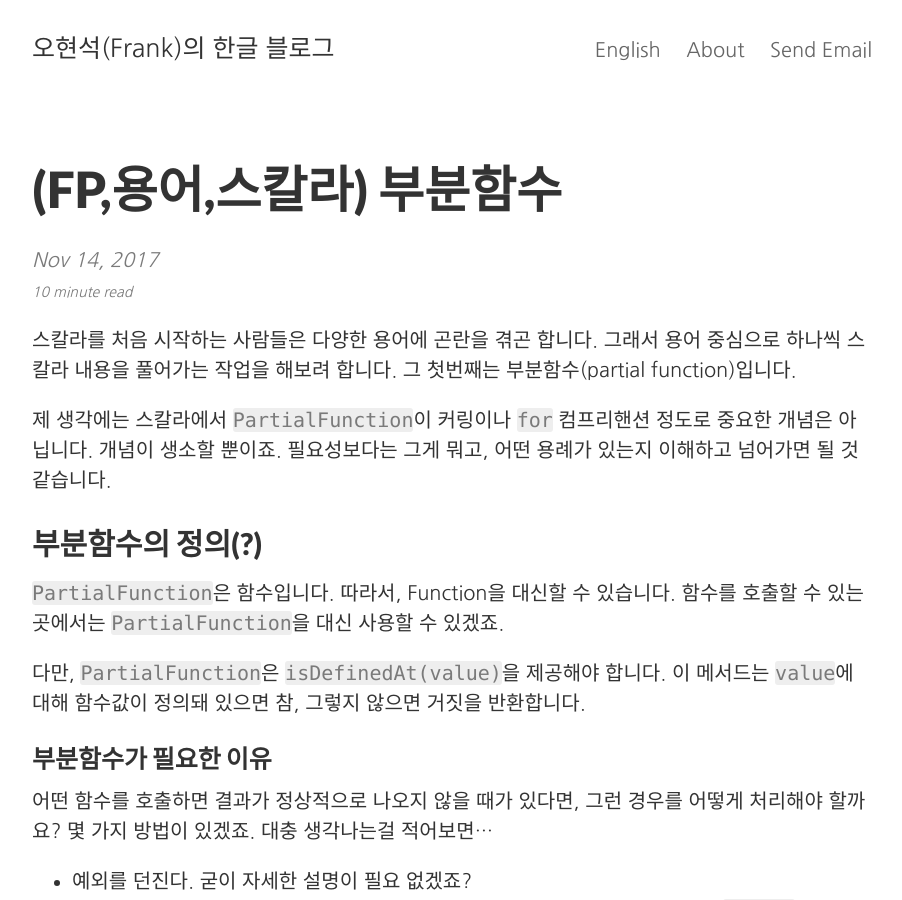
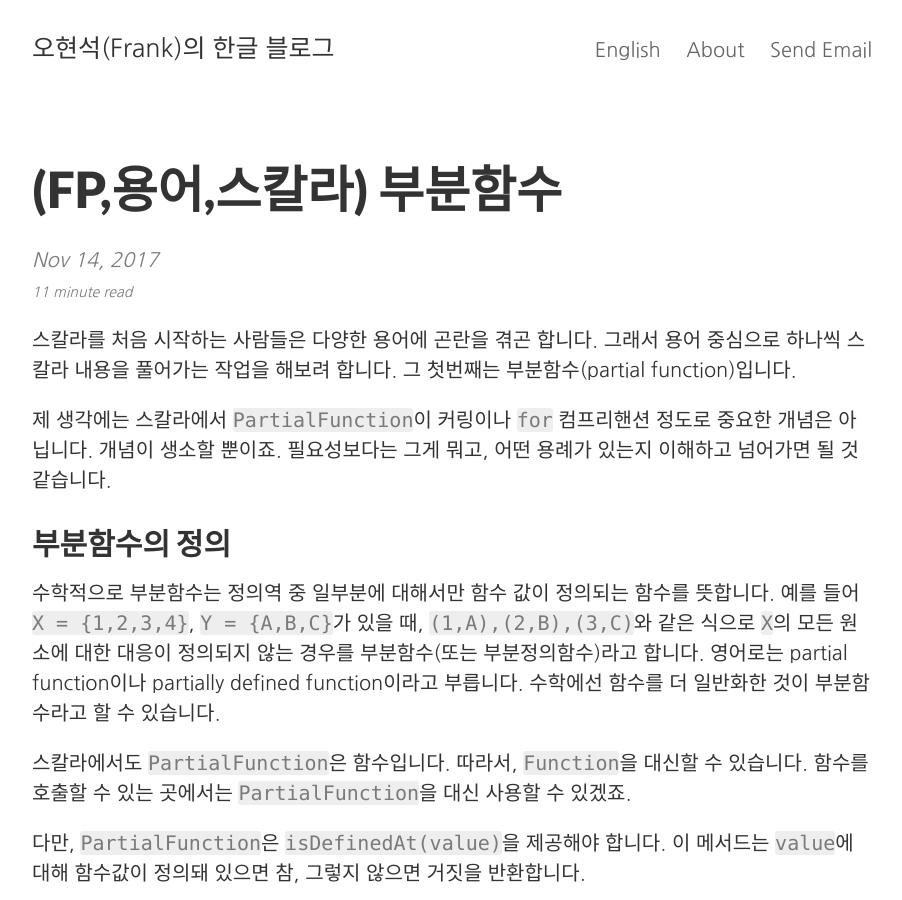
Before and after one commit to enshahar/enshahar.github.io, a Jekyll site: the page built from _posts/2017-11-14-scala-partialApplication.md, in a window 1280 px wide and 900 px high. Shown: the whole window, without its empty margins (188-1090 px from the left). Built offline with Jekyll 4.4.1, drawn with Linux system fonts in a browser that asks for light colours; some web fonts are replaced.

Commit message:
partial application

```diff
--- a/_posts/2017-11-14-scala-partialApplication.md
+++ b/_posts/2017-11-14-scala-partialApplication.md
@@ -10,9 +10,11 @@ categories: FP terms scala
 
 제 생각에는 스칼라에서 `PartialFunction`이 커링이나 `for` 컴프리핸션 정도로 중요한 개념은 아닙니다. 개념이 생소할 뿐이죠. 필요성보다는 그게 뭐고, 어떤 용례가 있는지 이해하고 넘어가면 될 것 같습니다.
 
-## 부분함수의 정의(?)
+## 부분함수의 정의
 
-`PartialFunction`은 함수입니다. 따라서, Function을 대신할 수 있습니다. 함수를 호출할 수 있는 곳에서는 `PartialFunction`을 대신 사용할 수 있겠죠.
+수학적으로 부분함수는 정의역 중 일부분에 대해서만 함수 값이 정의되는 함수를 뜻합니다. 예를 들어 `X = {1,2,3,4}`, `Y = {A,B,C}`가 있을 때, `(1,A),(2,B),(3,C)`와 같은 식으로 `X`의 모든 원소에 대한 대응이 정의되지 않는 경우를 부분함수(또는 부분정의함수)라고 합니다. 영어로는 partial function이나 partially defined function이라고 부릅니다. 수학에선 함수를 더 일반화한 것이 부분함수라고 할 수 있습니다.
+
+스칼라에서도 `PartialFunction`은 함수입니다. 따라서, `Function`을 대신할 수 있습니다. 함수를 호출할 수 있는 곳에서는 `PartialFunction`을 대신 사용할 수 있겠죠.
 
 다만, `PartialFunction`은 `isDefinedAt(value)`을 제공해야 합니다. 이 메서드는 `value`에 대해 함수값이 정의돼 있으면 참, 그렇지 않으면 거짓을 반환합니다.
 
@@ -20,16 +22,16 @@ categories: FP terms scala
 
 어떤 함수를 호출하면 결과가 정상적으로 나오지 않을 때가 있다면, 그런 경우를 어떻게 처리해야 할까요? 몇 가지 방법이 있겠죠. 대충 생각나는걸 적어보면…
 
-- 예외를 던진다. 굳이 자세한 설명이 필요 없겠죠?
-- 정상적이지 않은 경우를 표현하는 다른 반환값을 사용한다. 예를 들어 스칼라의 `Option`이나 `Either` 등을 사용하면 정상적인 값과 그렇지 않은 값을 처리할 수 있습니다. 자바라면 `null`을 던지는 것도 한가지 방법이긴 하겠죠(그렇다고 그렇게 해도 된다는 이야기는 아님).
+1. 예외를 던진다. 굳이 자세한 설명이 필요 없겠죠?
+2. 정상적이지 않은 경우를 표현하는 다른 반환값을 사용한다. 예를 들어 스칼라의 `Option`이나 `Either` 등을 사용하면 정상적인 값과 그렇지 않은 값을 처리할 수 있습니다. 자바라면 `null`을 던지는 것도 한가지 방법이긴 하겠죠(그렇다고 그렇게 해도 된다는 이야기는 아님).
 
 자바의 경우 메서드 뒤에 `throws`를 붙여서 꼭 발생할 수 있는 예외를 명시해야 하므로 어떤 함수가 예외를 발생시킬지 알 수 있습니다. 하지만 스칼라에서는 예외를 반드시 명시할 필요가 없으므로(`@throws` 애노테이션이 있지만 쓰기 싫으면 안써도 되죠), 2번처럼 `Option`이나 `Either`, `Try` 등을 활용할 것을 권장합니다. 함수의 반환 타입만 봐도 "아.. 이 함수는 예외적인 경우에 다른 값을 내놓는 구나"하고 감이 오니까요.
 
 반대로 어떤 함수가 특정한 값에 대해서만 작동하거나, 특정한 값에 대해서만 올바른 결과값을 반환할 것을 보장한다면 이를 어떻게 표현할 수 있을까요? 이때는 다음과 같은 방법이 있겠죠.
 
-- `InvalidArgumentException`을 던진다.
-- 입력오류를 표현하는 결과값을 반환한다.
-- `PartialFunction`으로 함수를 만들고, `isDefinedAt`으로 먼저 함수가 정상적인 값을 반환할지를 물어보고, `isDefinedAt`이 참을 반환하는 경우에만 함수를 호출한다.
+1. `InvalidArgumentException`을 던진다.
+2. 입력오류를 표현하는 결과값을 반환한다.
+3. `PartialFunction`으로 함수를 만들고, `isDefinedAt`으로 먼저 함수가 정상적인 값을 반환할지를 물어보고, `isDefinedAt`이 참을 반환하는 경우에만 함수를 호출한다.
 
 1번 방식은 자바식 방법이겠죠. 2번은 어떤 언어에서건 별로 바람직한 방법은 아닐겁니다. 미리 오류를 표현하는 결과값이 뭔지 알야아 하고, 함수를 호출한 다음 결과값을 매번 체크해야 하고, 예외적 상황과 프로그램 메인 흐름이 분리되지 않으니까요. 3번은 `PartialFunction`라는 함수의 타입만 보고, 그 함수가 정해진 몇가지 값에 대해서만 정의된 함수라는 것을 알 수 있습니다.
 
```
